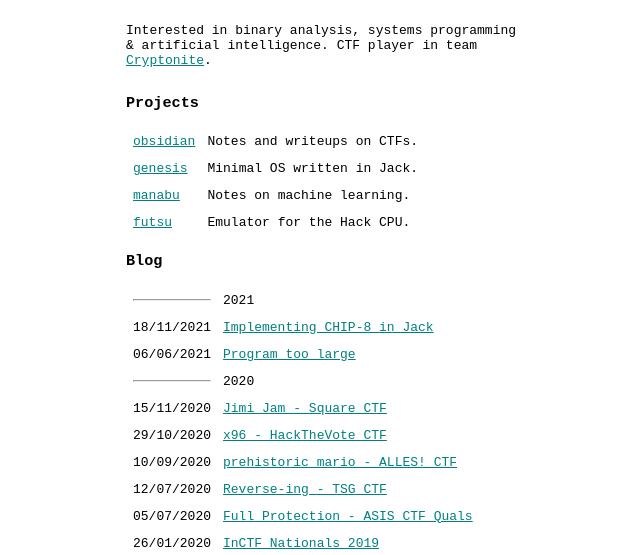
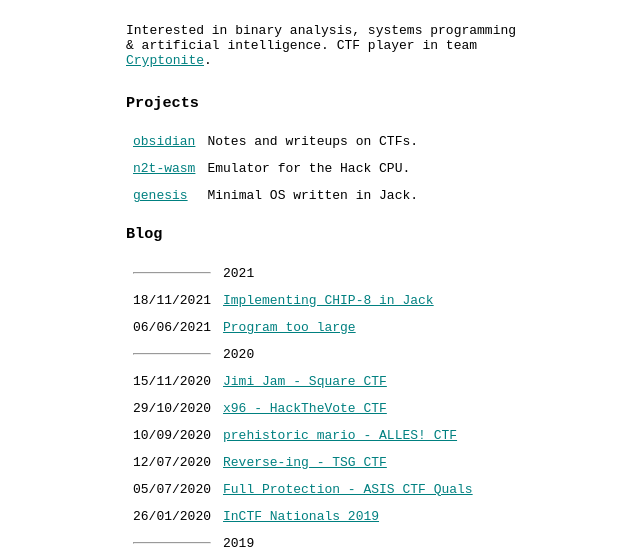
Before and after one commit to abhaynayar/abhaynayar.github.io, a plain HTML site: page index.html in a window 1280 px wide. Shown: the part 212-767 px from the top of the page, without its empty margins (314-954 px from the left). Drawn offline with Linux system fonts and the light colour scheme.

Commit message:
updated projects

```diff
--- a/index.html
+++ b/index.html
@@ -34,20 +34,14 @@ href="https://ctftime.org/team/62713">Cryptonite</a>.
 </tr>
 
 <tr>
+<td><a href="https://github.com/abhaynayar/n2t-wasm">n2t-wasm</a></td>
+<td>Emulator for the Hack CPU.</td>
+</tr>
+
+<tr>
 <td><a href="https://github.com/abhaynayar/genesis">genesis</a></td>
 <td>Minimal OS written in Jack.</td>
 </tr>
-
-<tr>
-<td><a href="https://github.com/abhaynayar/manabu">manabu</a></td>
-<td>Notes on machine learning.</td>
-</tr>
-
-<tr>
-<td><a href="https://github.com/abhaynayar/futsu">futsu</a></td>
-<td>Emulator for the Hack CPU.</td>
-</tr>
-
 
 </table>
 
```
